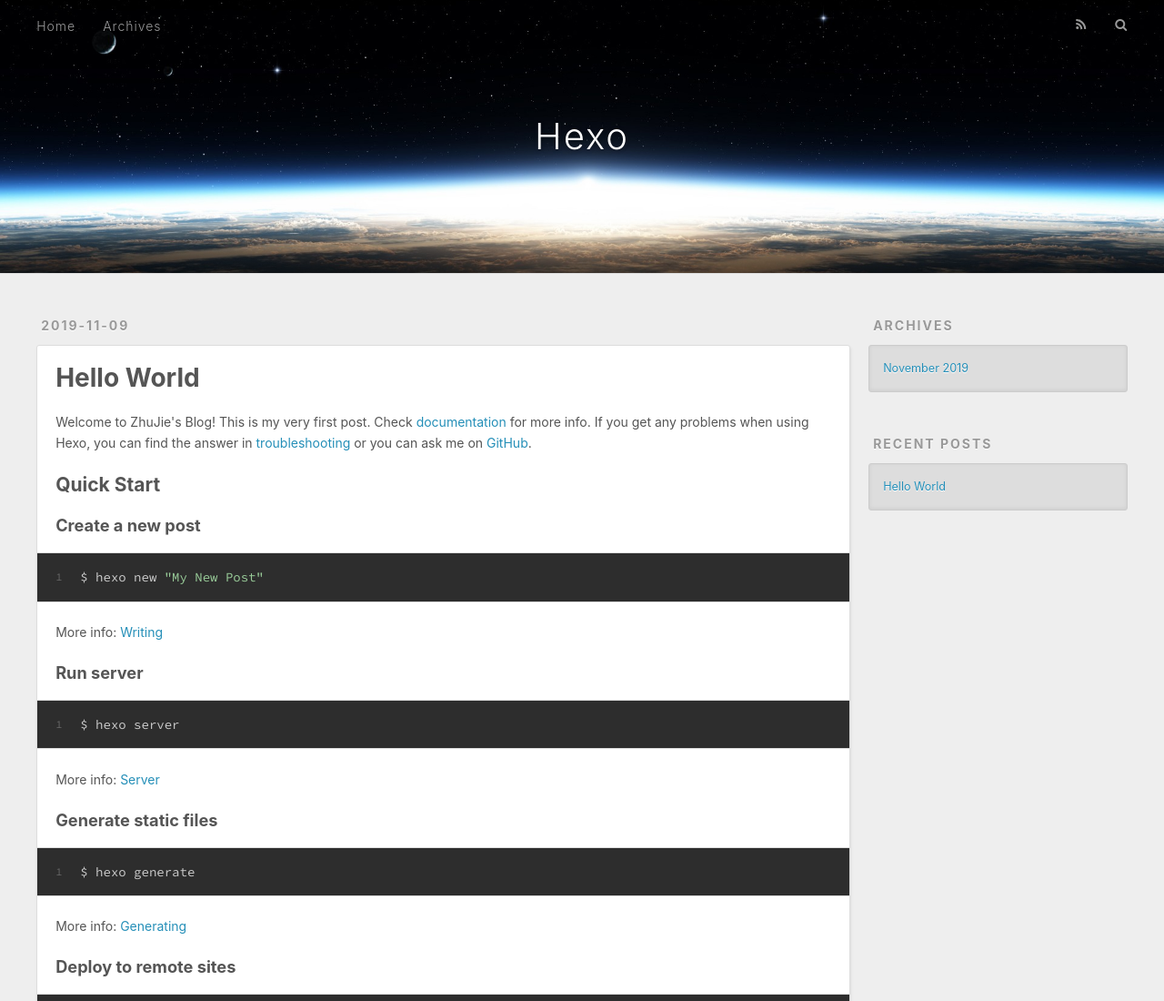
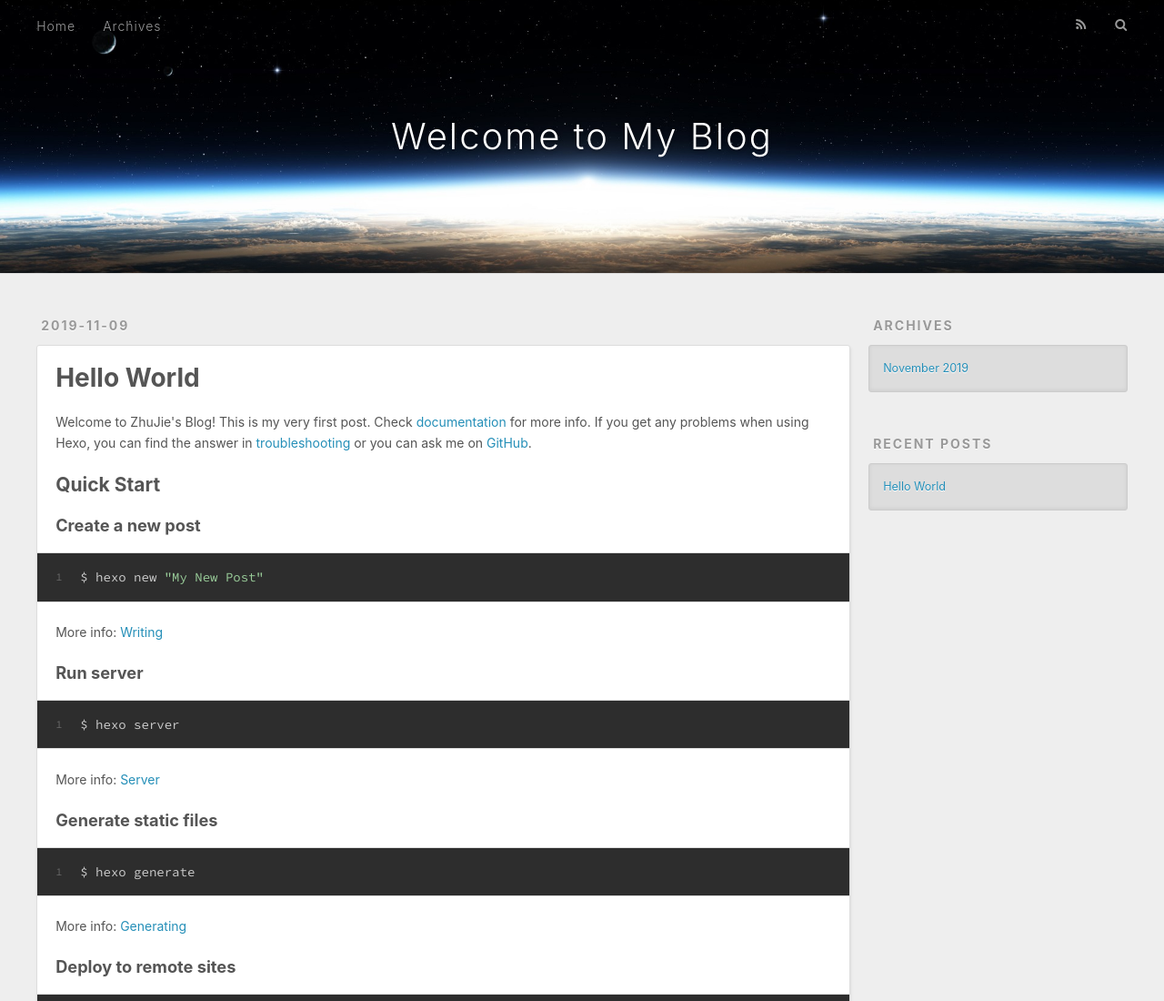
Before and after one commit to JasonZhu-WHU/JasonZhu.github.io, a plain HTML site: page index.html in a window 1280 px wide. Shown: the top 1100 px of the page at 91% size. Drawn offline with nearby package versions, Linux system fonts and the light colour scheme.

Commit message:
Site updated: 2019-11-09 21:05:32

```diff
--- a/index.html
+++ b/index.html
@@ -5,7 +5,7 @@
 
 
 
-  <title>Welcome to My Blog</title>
+  <title>zhujie的博客</title>
   <meta name="viewport" content="width=device-width, initial-scale=1, maximum-scale=1">
   <meta property="og:type" content="website">
 <meta property="og:title" content="Hexo">
@@ -33,7 +33,7 @@
   <div id="header-outer" class="outer">
     <div id="header-title" class="inner">
       <h1 id="logo-wrap">
-        <a href="/JasonZhu.github.io/" id="logo">Hexo</a>
+        <a href="/JasonZhu.github.io/" id="logo">Welcome to My Blog</a>
       </h1>
 
     </div>
```
